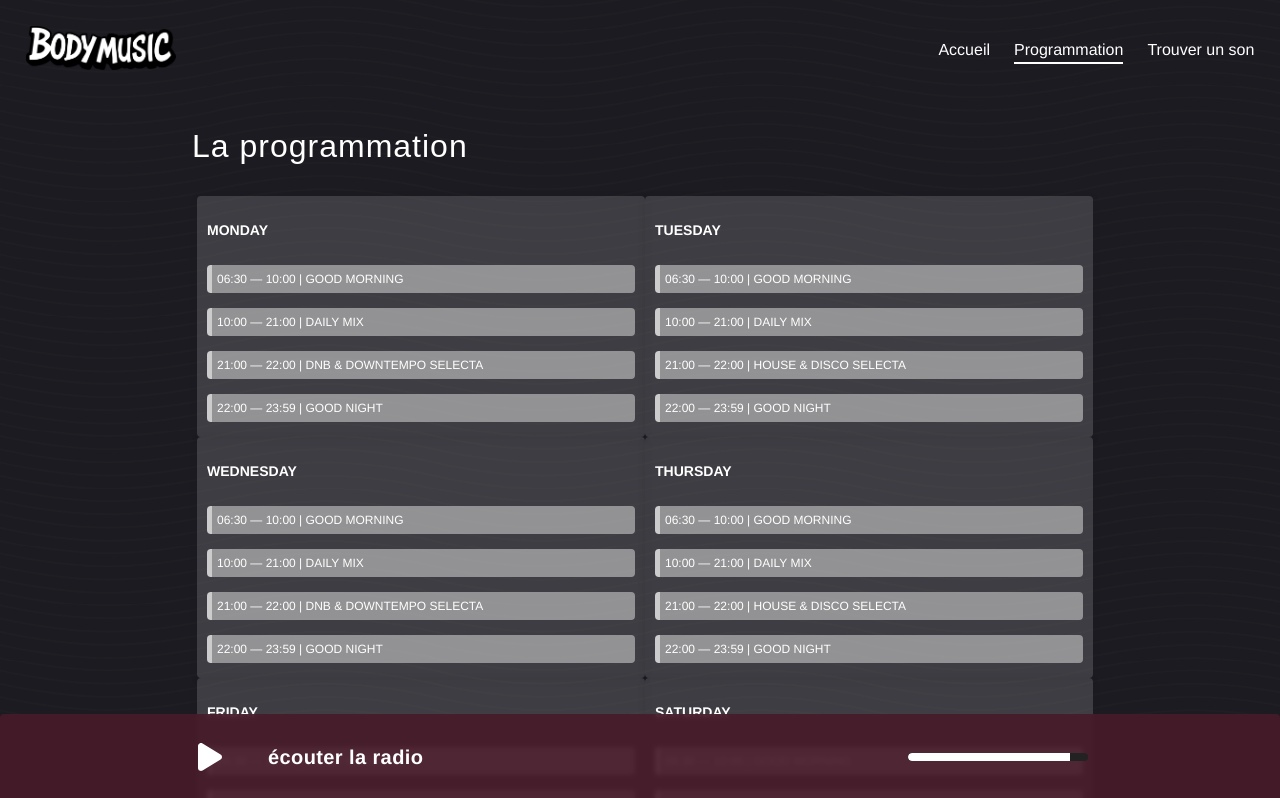
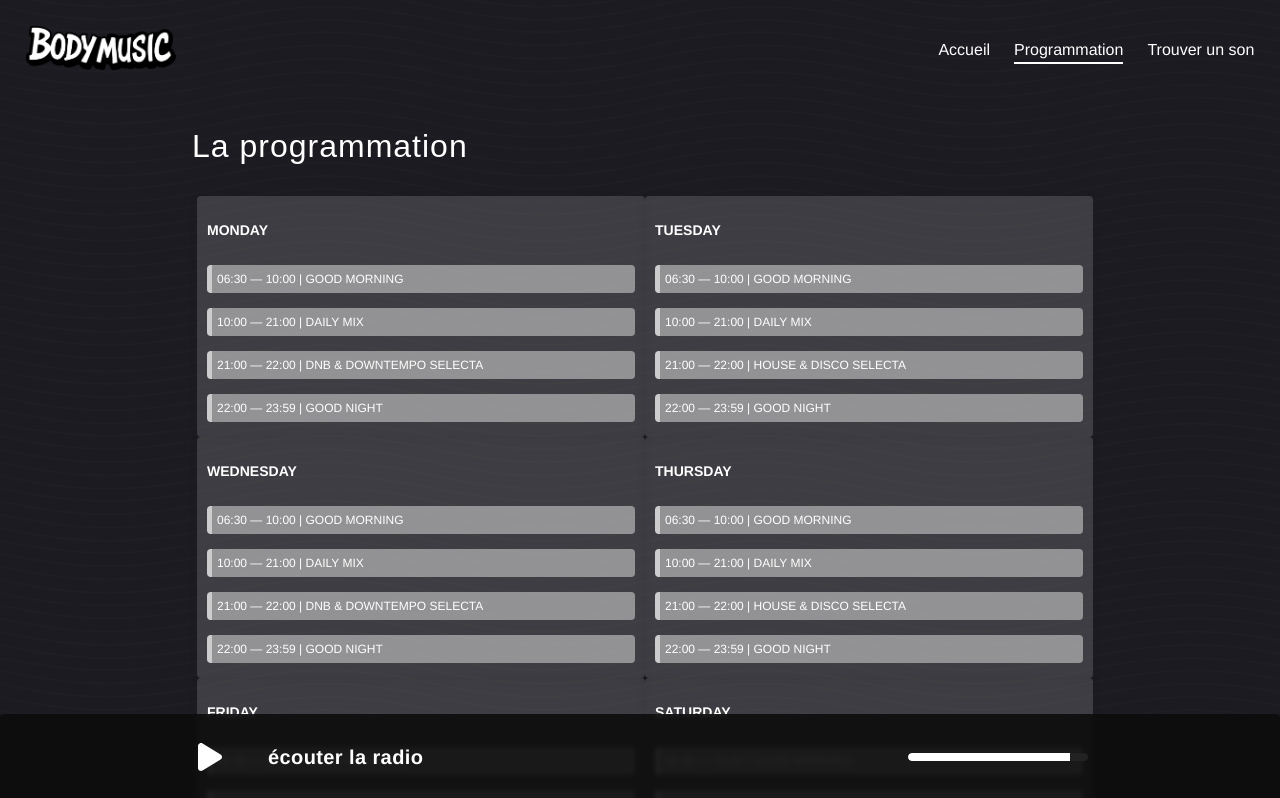
Before and after one commit to niprobin/body-music-vue, a Vue app: page /schedule in a window 1280 px wide. Shown: the top 798 px of the page. Built offline with nearby package versions, Linux system fonts and the light colour scheme; a web font is replaced by a local one.

Commit message:
black & white color scheme

```diff
--- a/src/components/RadioPlayer.vue
+++ b/src/components/RadioPlayer.vue
@@ -173,7 +173,7 @@ onUnmounted(() => {
 <style scoped>
 .radio-player-bar {
   width: 100%;
-  background: rgba(72, 27, 42, 0.9);
+  background: rgba(14, 13, 13, 0.9);
   backdrop-filter: blur(2px);
   border-top-left-radius: 4px;
   border-top-right-radius: 4px;
--- a/src/pages/Home.vue
+++ b/src/pages/Home.vue
@@ -114,7 +114,7 @@ p {
   min-width: 240px;
   font-weight: 300;
   display: flex;
-  align-items: flex-start;
+  align-items: center;
   justify-content: space-between;
   gap: 10%;
 }
@@ -156,7 +156,7 @@ p {
   }
 
   .album-artwork img {
-    max-width: 100%;
+    max-width: 60%;
   }
 }
 </style>
--- a/src/style.css
+++ b/src/style.css
@@ -65,7 +65,7 @@ h1, h2 {
 }
 
 @media (max-width: 600px) {
-  h1 {
+  h1, h2 {
     font-size: 1.3em;
     padding-bottom: 12px;
   }
```
